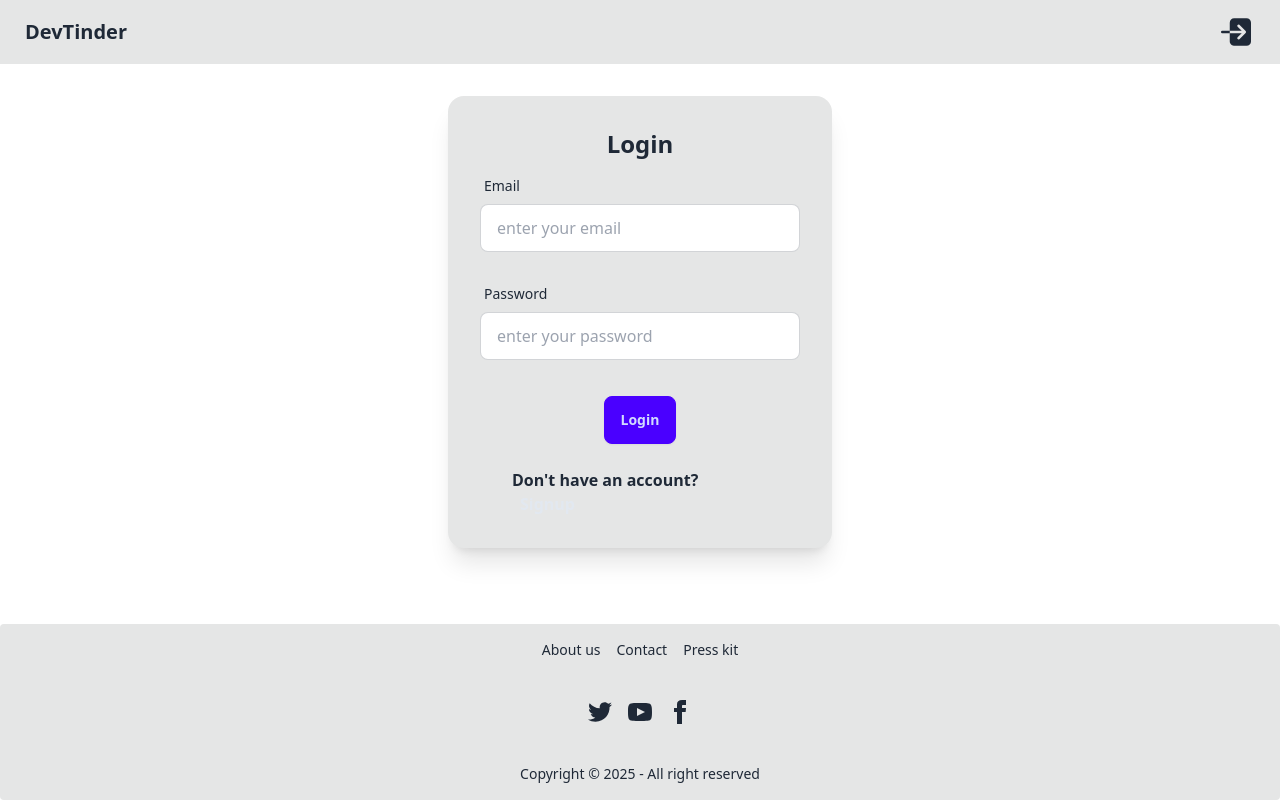
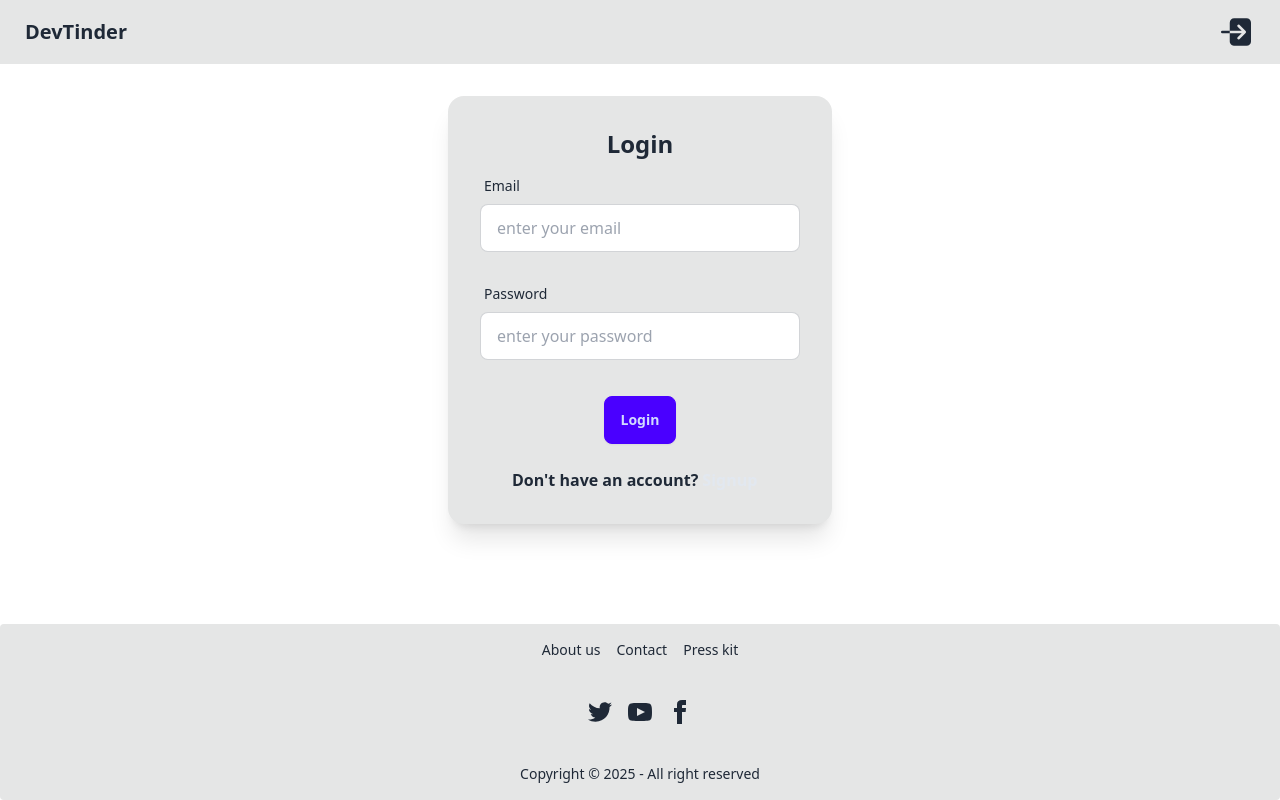
Before and after one commit to MEHULBANSAL2003/devTinder-frontend, a React (Vite) app: page /login in a window 1280 px wide. Built offline with nearby package versions, Linux system fonts and the light colour scheme; no server answers.

Commit message:
style update

```diff
--- a/src/pages/Login.jsx
+++ b/src/pages/Login.jsx
@@ -159,7 +159,7 @@ const Login = () => {
           <div className="font-semibold mt-4 flex justify-center">
             <p className="mx-8">
               Don't have an account?
-              <Link to="/signup" className="text-slate-200 mx-2">
+              <Link to="/signup" className="text-slate-200 mx-1">
                 Signup
               </Link>
             </p>
```
